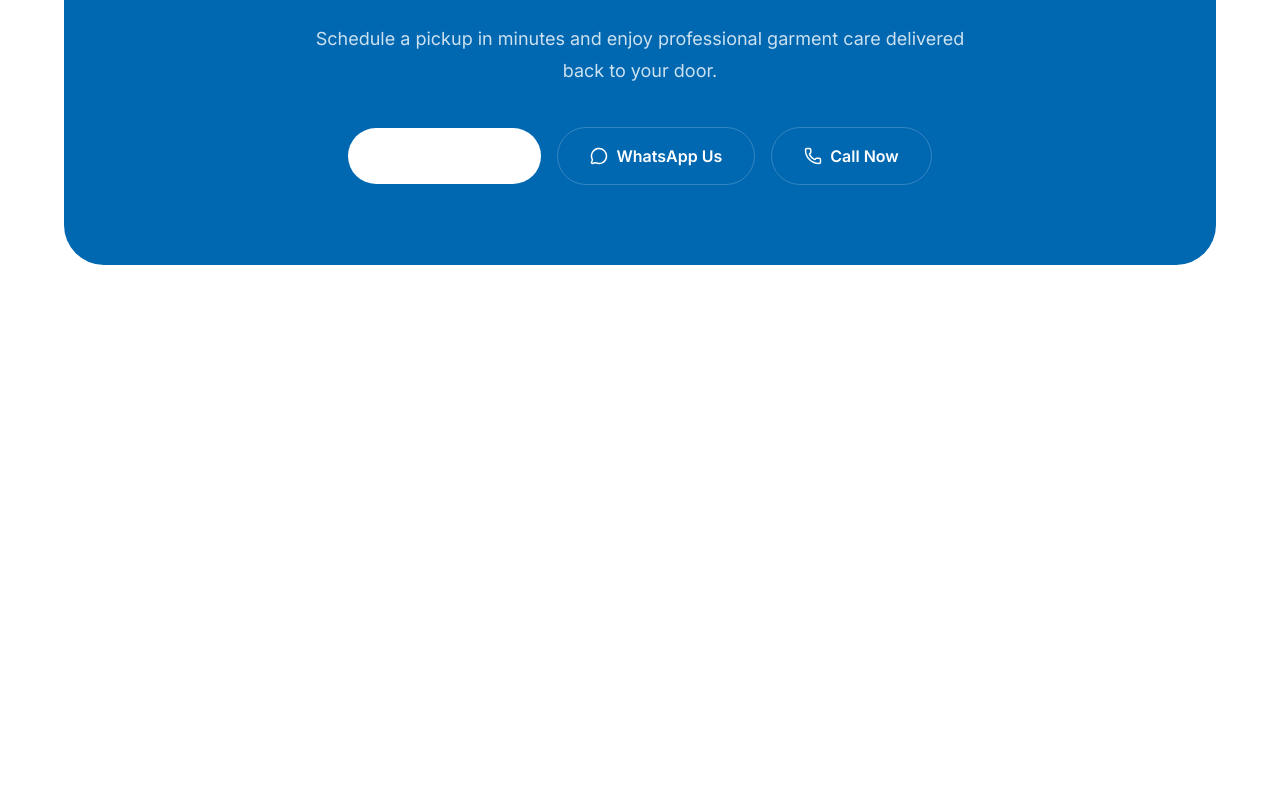
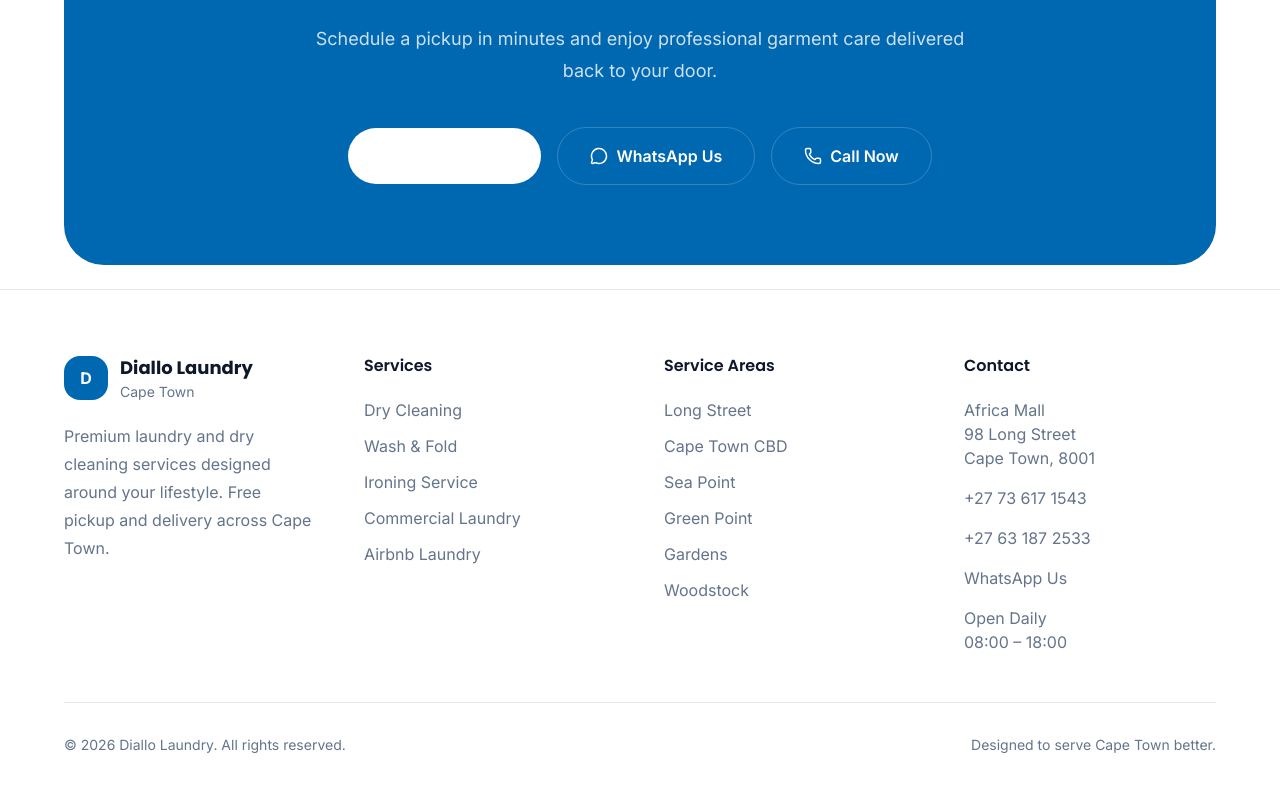
Before and after one commit to altrotechai23/diallo-web, a Next.js app: page / in a window 1280 px wide. Shown: the part 6662-7453 px from the top of the page. Before the commit the page ends 6951 px from the top, so only its background shows below. Built offline with nearby package versions, Linux system fonts and the light colour scheme.

Commit message:
end date

```diff
--- a/app/page.tsx
+++ b/app/page.tsx
@@ -1,3 +1,4 @@
+import Footer from "@/components/layout/Footer";
 import Header from "@/components/layout/Header";
 import CTA from "@/components/sections/CTA";
 import Hero from "@/components/sections/Hero";
@@ -19,6 +20,7 @@ export default function Home() {
         <Reviews />
         <ServiceAreas />
         <CTA />
+        <Footer />
       </main>
     </>
   );
```
